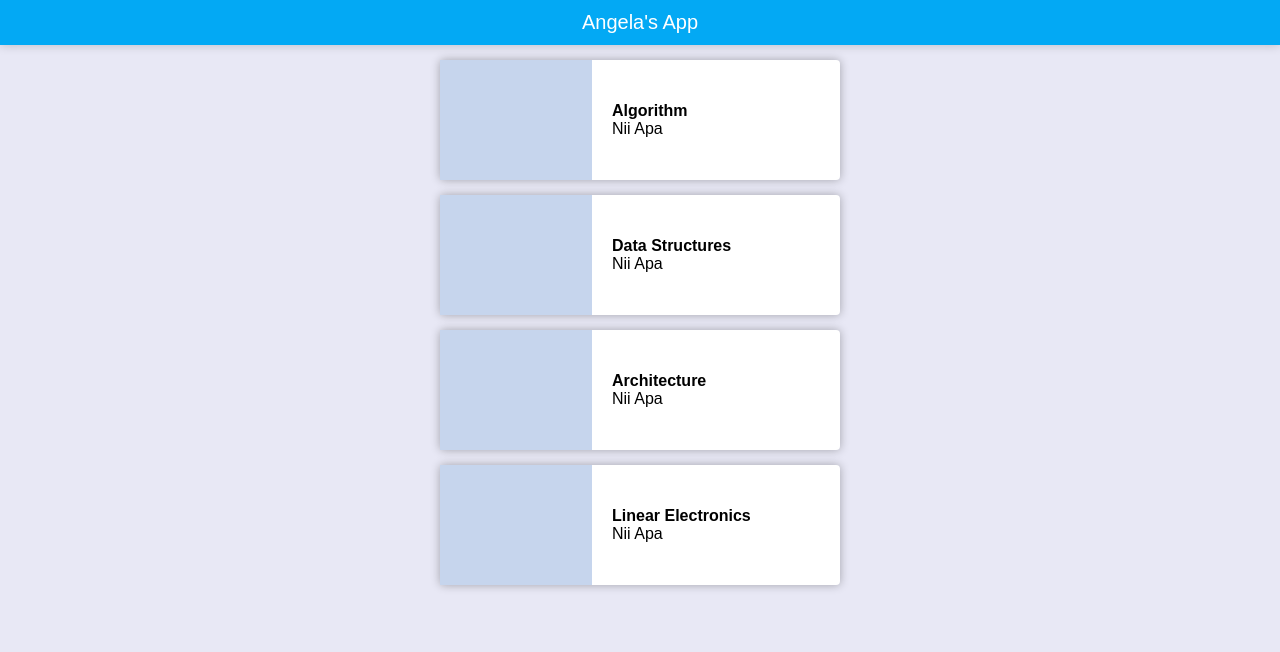
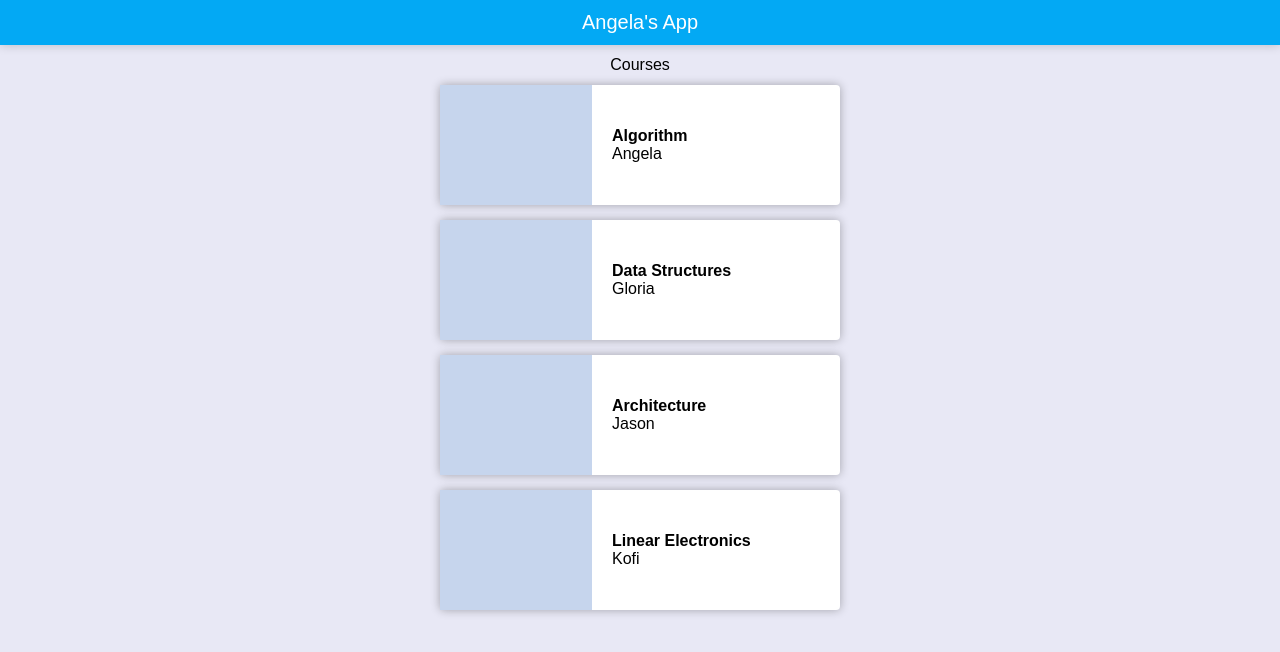
Before and after one commit to hawkson-lemuel/angelas-app, a React (Create React App) app: page / in a window 1280 px wide. Shown: the top 652 px of the page. Built offline with nearby package versions, Linux system fonts and the light colour scheme.

Commit message:
Added a title to the course list

```diff
--- a/src/App.css
+++ b/src/App.css
@@ -16,6 +16,13 @@ p,h1,h2,h3,h4{
 	align-items: center;
 	box-shadow:0px 0px 10px rgba(0,0,0,0.2);
 }
+.coursesTitle{
+	height: 40px;
+display: Flex;
+flex-direction: row;
+justify-content: center;
+align-items: center;
+}
 .header .appName{
 	color: white;
 	font-size: 20px;
@@ -23,7 +30,7 @@ p,h1,h2,h3,h4{
 }
 .main-wrapper{
 	height: 100%;
-	padding-top: 15px;
+	padding-top: 0px;
 	display: flex;
 	flex-direction: column;
 	align-items:center;
--- a/src/App.js
+++ b/src/App.js
@@ -5,31 +5,31 @@ import Card from './Card'
 
 
 class App extends Component {
-	constructor(){
+	constructor() {
 		super();
 		this.state = {
-			courses:[
+			courses: [
 				{
-				name:"Algorithm",
-				teacher:"Angela"
+					name: "Algorithm",
+					teacher: "Angela"
 				},
 				{
-				name:"Data Structures",
-				teacher:"Gloria"
+					name: "Data Structures",
+					teacher: "Gloria"
 				},
 				{
-				name:"Architecture",
-				teacher:"Jason"
+					name: "Architecture",
+					teacher: "Jason"
 				},
 				{
-				name:"Linear Electronics",
-				teacher:"Kofi"
+					name: "Linear Electronics",
+					teacher: "Kofi"
 				},
 			]
 		}
 	}
 
-	componentDidMount(){
+	componentDidMount() {
 		// this.getPosts()
 	}
 
@@ -45,10 +45,11 @@ class App extends Component {
 		return (
 			<div className="App">
 				<Header />
+				<div className="coursesTitle"> <p>Courses</p></div>
 
 				<div className="main-wrapper">
 					{
-				this.state.courses.map(courseItem=>{
+						this.state.courses.map(courseItem => {
 							return <Card course={courseItem} />
 						})
 					}
--- a/src/Card.js
+++ b/src/Card.js
@@ -5,7 +5,7 @@ const Card = (props) => {
             <div className="image"></div>
             <div className="description">
                 <h4>{props.course.name}</h4>
-                <p>Nii Apa</p>
+                <p>{props.course.teacher}</p>
             </div>
         </div>
     )
```
Lines whose indentation alone changed are shown as unchanged.
